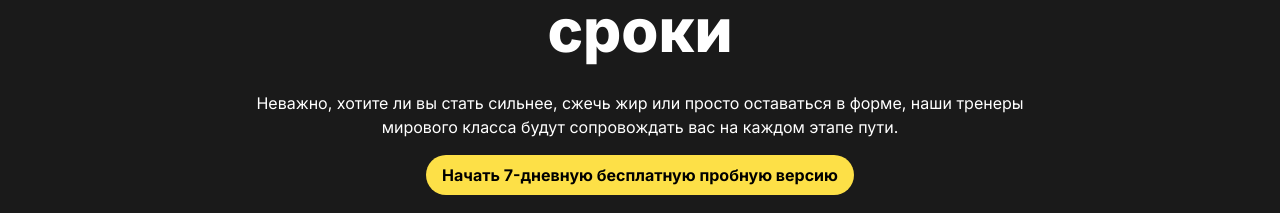
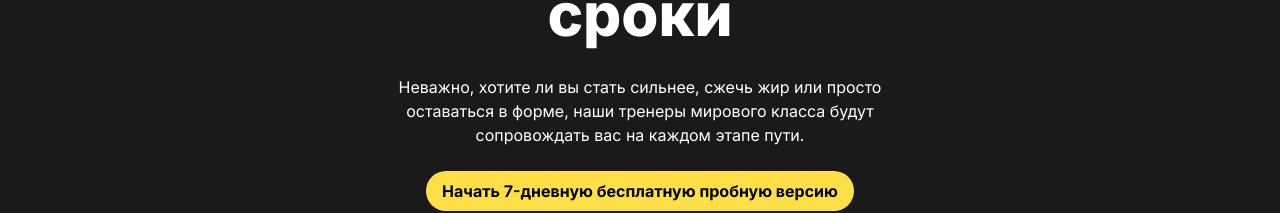
Before and after one commit to RIKEY-TISTAR/GYM-clube, a Next.js app in the folder gym-app/: page / in a window 1280 px wide. Shown: the part 545-758 px from the top of the page. Built offline with nearby package versions, Linux system fonts and the light colour scheme.

Commit message:
Готовы 3 секции -0-

```diff
--- a/gym-app/src/app/globals.css
+++ b/gym-app/src/app/globals.css
@@ -54,8 +54,14 @@ body {
   font-weight: 800;
 }
 
+.hero-subtitle-section{
+  display: flex;
+  justify-content: center;
+}
+
 .hero-subtitle{
   text-align: center;
+  width: 500px;
 }
 
 .button-section{
--- a/gym-app/src/components/Hero/Hero.jsx
+++ b/gym-app/src/components/Hero/Hero.jsx
@@ -19,7 +19,7 @@ export const Hero = () => {
             <h2 className=" hero-title text-center text-white">Достигните своих целей в области здоровья и фитнеса в кратчайшие сроки</h2>
           </div>
 
-          <div className="hero-subtitle-section w-full mb-4">
+          <div className="hero-subtitle-section mb-6">
             <p className="hero-subtitle text-center text-white">
             Неважно, хотите ли вы стать сильнее,
             сжечь жир или просто оставаться в форме,
```
